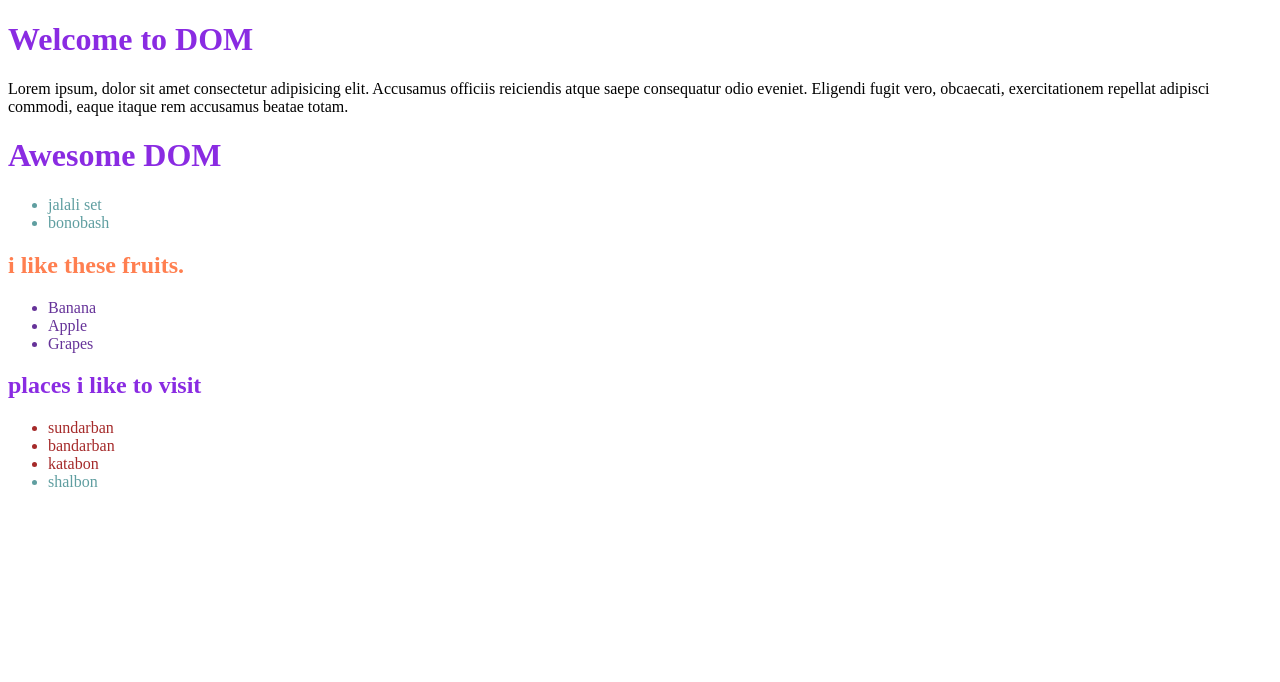
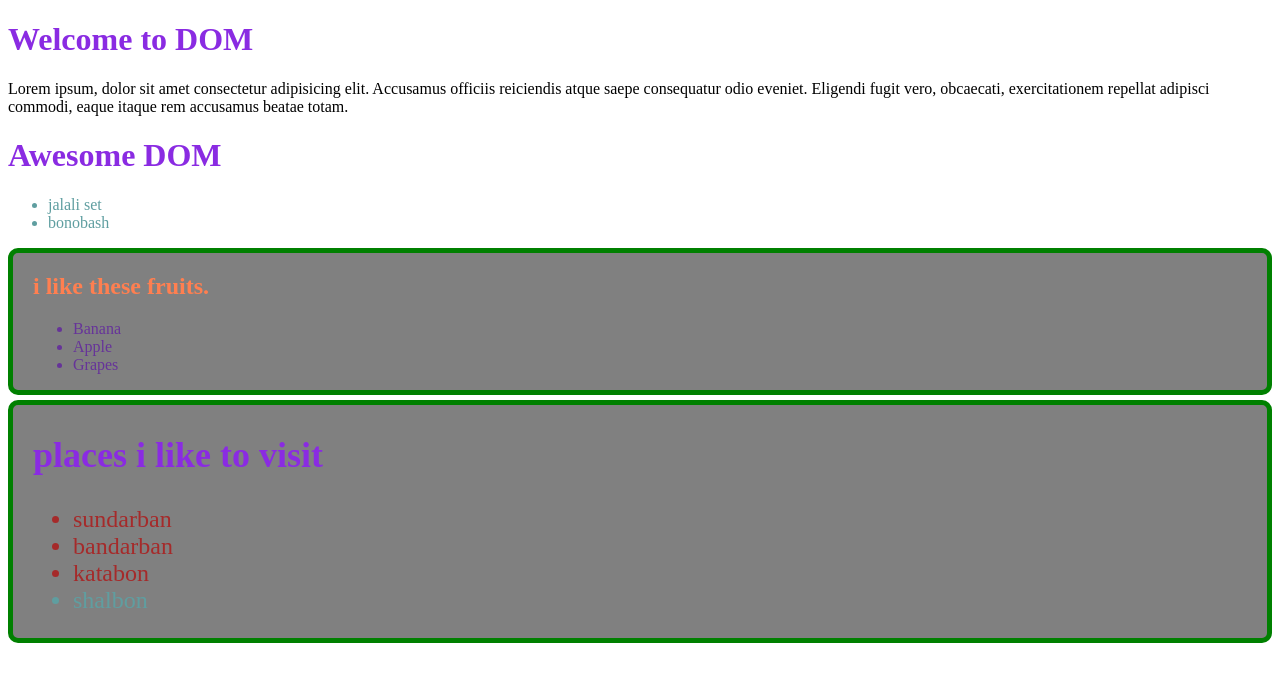
Before and after one commit to Sobuj54/module-25-tour-of-DOM-Document-Object-Model-, a plain HTML site: page index.html in a window 1280 px wide. Drawn offline with Linux system fonts and the light colour scheme.

Commit message:
style using js

```diff
--- a/index.html
+++ b/index.html
@@ -42,7 +42,7 @@
                 <li>Grapes</li>
         </ul>
         </section>
-        <section>
+        <section id="places"  class="text">
             <h1 id="places-title">places i like to visit</h1>
             <ul>
                 <li class="place">sundarban</li>
@@ -54,6 +54,7 @@
     </main>
     <!-- connection external js file -->
     <script src="js/DOM.js"></script>
+    <script src="js/styleInJs.js"></script>
     <!-- we can also write js code inside html like shown below -->
     <script>
         // getting elements by tag name.
@@ -85,13 +86,13 @@
         // in querselector we need to add . for class and add # for id else it will not work
         const queryAll = document.querySelectorAll('.fruit-collection');
         for(const query of queryAll){
-            console.log(query.innerText);
+            //console.log(query.innerText);
         }
         // --------------
         // querySelector
         // it will return only one value
         const queryOne = document.querySelector('.fruit-collection li');
-        console.log(queryOne.innerText);
+        //console.log(queryOne.innerText);
     </script>
 </body>
 </html>
--- /dev/null
+++ b/js/styleInJs.js
@@ -0,0 +1,17 @@
+// here we didn't use . or # before section because here section is not class or id it's html tag
+const sections = document.querySelectorAll('section');
+for(const section of sections){
+    // console.log(section);
+    // styling each section inside js
+    section.style.border = '5px solid green';
+    section.style.marginBottom = '5px';
+    section.style.borderRadius = '10px';
+    section.style.backgroundColor = 'gray';
+    section.style.paddingLeft = '20px';
+}
+
+const places = document.getElementById('places');
+// by using classlist and add we can take styles from css and use it in js
+places.classList.add('large-text');
+// removing an style
+places.classList.remove('text');
--- a/styles/style.css
+++ b/styles/style.css
@@ -1,3 +1,10 @@
 h1{
     color: blueviolet;
 }
+
+.large-text{
+    font-size: 1.5em;
+}
+.text{
+    text-align: center;
+}
```
